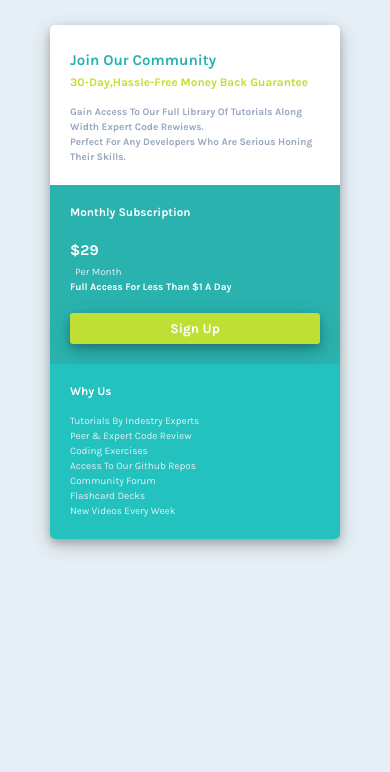
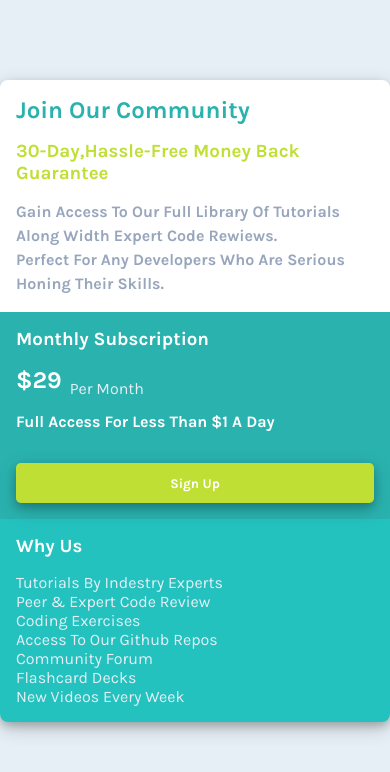
Before and after one commit to mahoon13/mahoon13-Single-Price-Grid-Component, a plain HTML site: page index.html in a window 390 px wide. Drawn offline with Linux system fonts and the light colour scheme.

Commit message:
Update style.css

```diff
--- a/style.css
+++ b/style.css
@@ -30,28 +30,24 @@ html {
     padding: 2rem;
 }
 
-.row {
-    display: flex;
-    width: 100%;
-}
-
-.col-6 {
-    width: 50%;
-}
-
 #community {
-    margin: 5rem 20rem;
+    max-width: 600px;
+    margin: 5rem auto;
     border-radius: 0.6rem;
 }
 
 #community h1,
 #community h3 {
-    line-height: 3rem;
+    margin-bottom: 1rem;
 }
 
-#community h4,
-#community p {
+#community h4 {
     line-height: 1.5rem;
+}
+
+.grid-2 {
+    display: grid;
+    grid-template-columns: 1fr 1fr;
 }
 
 .top-box {
@@ -79,6 +75,7 @@ html {
 }
 
 .price {
+    display: flex;
     align-items: center;
 }
 
@@ -98,7 +95,6 @@ html {
 
 .bottom-right-box h3,
 .bottom-left-box h3 {
-    line-height: 3rem;
     color: #fff;
 }
 
@@ -123,35 +119,20 @@ html {
     box-shadow: 0 4px 8px 0 rgba(0, 0, 0, 0.2), 0 6px 20px 0 rgba(0, 0, 0, 0.19);
 }
 
-@media (max-width: 1000px) {
-    html {
-        font-size: 10px;
+@media (max-width: 650px) {
+    .container {
+        padding: 1rem;
     }
 
-    #community {
-        margin: 2.5rem 5rem;
-    }
-
-    #community h3 {
-        line-height: 1.5rem;
-        margin-bottom: 1.5rem;
-    }
-
-    .row:not(.price) {
-        display: inline;
-    }
-
-    .top-box {
-        width: 100%;
+    .grid-2 {
+        display: block;
     }
 
     .bottom-left-box {
-        width: 100%;
         border-radius: 0;
     }
 
     .bottom-right-box {
-        width: 100%;
         border-bottom-left-radius: .5rem;
     }
 }
```
